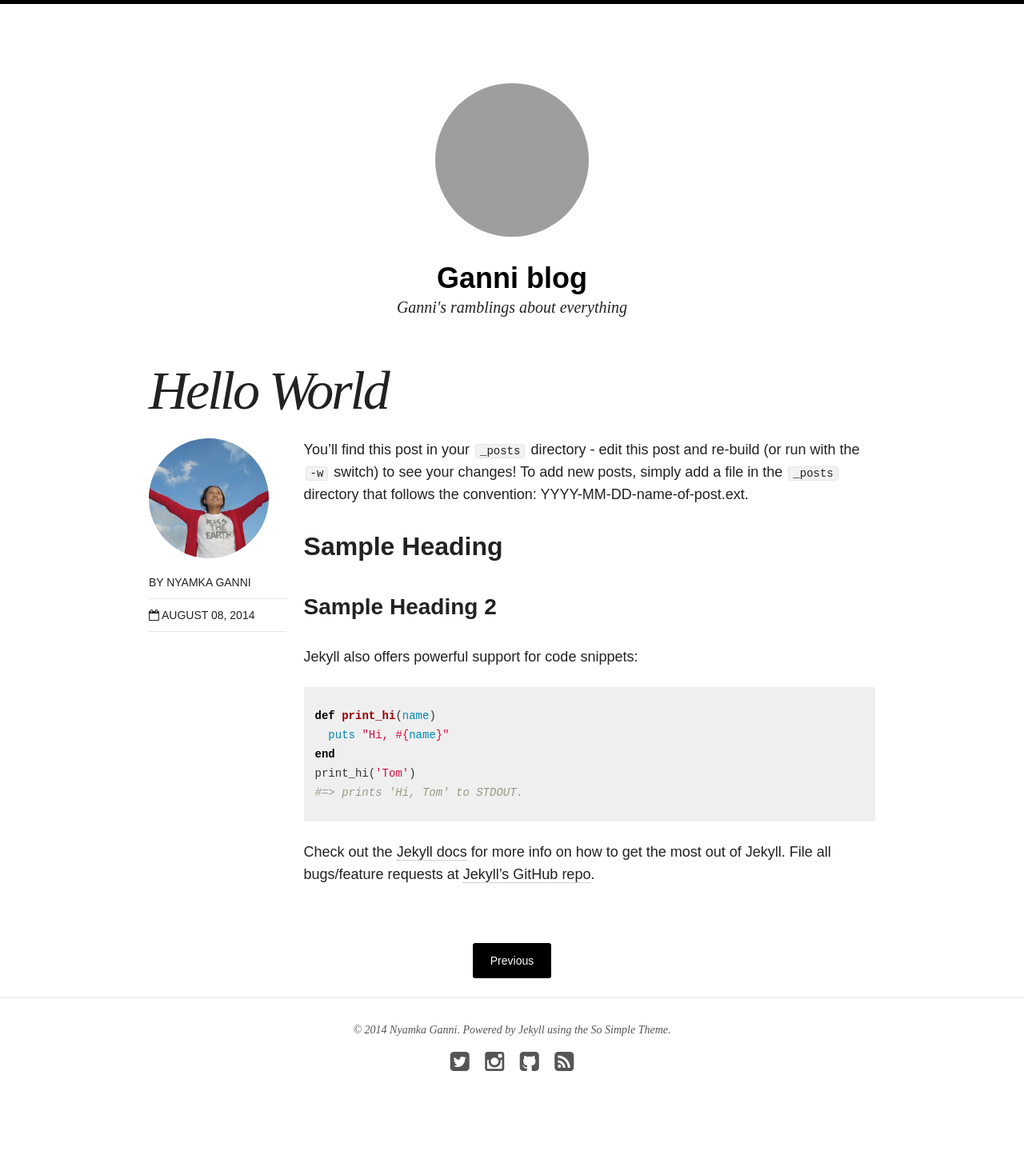
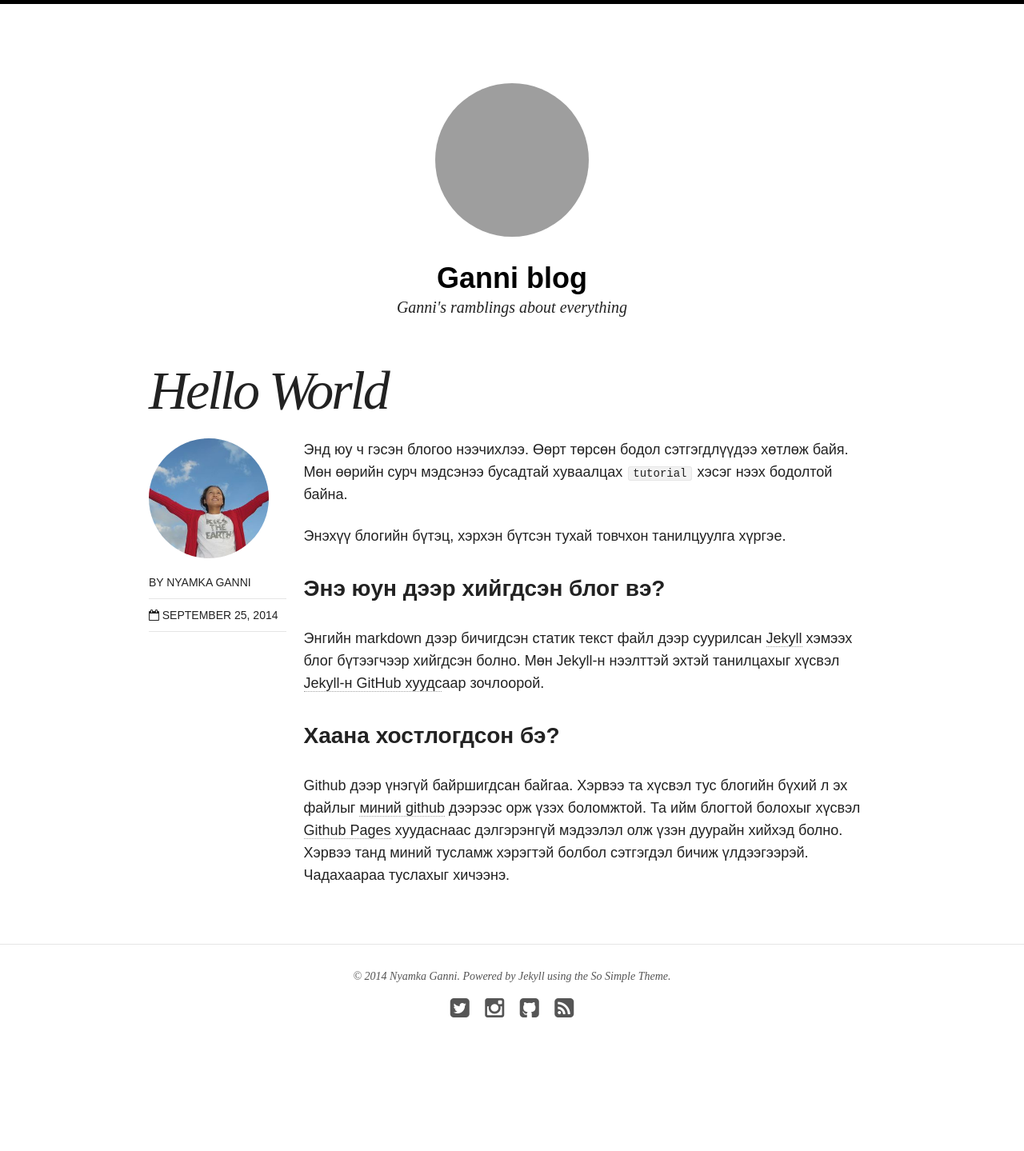
Before and after one commit to ganni/ganni.github.io, a Jekyll site: the page built from _posts/blog/2014-09-25-hello-world.md, in a window 1280 px wide. Shown: the whole page at 80% size. Built offline with Jekyll 4.4.1, drawn with Linux system fonts in a browser that asks for light colours; nearby versions of some CDN libraries; after the commit the page ends 1372 px from its top, so only the background shows below that.

Commit message:
hello world post

```diff
--- a/_data/navigation.yml
+++ b/_data/navigation.yml
@@ -1,13 +1,10 @@
 # Site navigation links
 
-- title: About
-  url: /about/
+- title: Blog
+  url: /blog/
 
 - title: Articles
   url: /articles/
-
-- title: Blog
-  url: /blog/
 
 # - title: Theme Setup
 #   url: /theme-setup/
--- a/_posts/blog/2014-08-08-hello-world.md
+++ /dev/null
@@ -1,33 +0,0 @@
----
-layout: post
-title: "Hello World"
-modified:
-categories: blog
-excerpt:
-tags: []
-image:
-  feature:
-date: 2014-08-08T15:39:55-04:00
----
-
-You'll find this post in your `_posts` directory - edit this post and re-build (or run with the `-w` switch) to see your changes!
-To add new posts, simply add a file in the `_posts` directory that follows the convention: YYYY-MM-DD-name-of-post.ext.
-
-## Sample Heading
-
-### Sample Heading 2
-
-Jekyll also offers powerful support for code snippets:
-
-{% highlight ruby %}
-def print_hi(name)
-  puts "Hi, #{name}"
-end
-print_hi('Tom')
-#=> prints 'Hi, Tom' to STDOUT.
-{% endhighlight %}
-
-Check out the [Jekyll docs][jekyll] for more info on how to get the most out of Jekyll. File all bugs/feature requests at [Jekyll's GitHub repo][jekyll-gh].
-
-[jekyll-gh]: https://github.com/jekyll/jekyll
-[jekyll]:    http://jekyllrb.com
--- /dev/null
+++ b/_posts/blog/2014-09-25-hello-world.md
@@ -0,0 +1,28 @@
+---
+layout: post
+title: "Hello World"
+modified:
+categories: blog
+excerpt:
+tags: []
+image:
+  feature:
+date: 2014-09-25 16:40:45
+---
+
+Энд юу ч гэсэн блогоо нээчихлээ. Өөрт төрсөн бодол сэтгэгдлүүдээ хөтлөж байя. Мөн өөрийн сурч мэдсэнээ бусадтай хуваалцах `tutorial` хэсэг нээх бодолтой байна.
+
+Энэхүү блогийн бүтэц, хэрхэн бүтсэн тухай товчхон танилцуулга хүргэе.
+
+### Энэ юун дээр хийгдсэн блог вэ?
+
+Энгийн markdown дээр бичигдсэн статик текст файл дээр суурилсан [Jekyll][jekyll] хэмээх блог бүтээгчээр хийгдсэн болно. Мөн Jekyll-н нээлттэй эхтэй танилцахыг хүсвэл [Jekyll-н GitHub хуудс][jekyll-gh]аар зочлоорой.
+
+### Хаана хостлогдсон бэ?
+
+Github дээр үнэгүй байршигдсан байгаа. Хэрвээ та хүсвэл тус блогийн бүхий л эх файлыг [миний github][ganni-gh] дээрээс орж үзэх боломжтой. Та ийм блогтой болохыг хүсвэл [Github Pages][gh-pages] хуудаснаас дэлгэрэнгүй мэдээлэл олж үзэн дуурайн хийхэд болно. Хэрвээ танд миний тусламж хэрэгтэй болбол сэтгэгдэл бичиж үлдээгээрэй. Чадахаараа туслахыг хичээнэ.
+
+[jekyll-gh]: https://github.com/jekyll/jekyll
+[jekyll]:    http://jekyllrb.com
+[ganni-gh]:    http://github.com/ganni/ganni.github.io
+[gh-pages]:   https://pages.github.com
```
Also changed, not shown: _drafts/2011-03-10-sample-post.md (renamed from _posts/articles/2011-03-10-sample-post.md), _drafts/2012-05-22-readability-post.md (renamed from _posts/articles/2012-05-22-readability-post.md), _drafts/2013-05-22-sample-post-images.md (renamed from _posts/articles/2013-05-22-sample-post-images.md), _drafts/2013-05-23-readability-feature-post.md (renamed from _posts/articles/2013-05-23-readability-feature-post.md), _drafts/2013-06-25-video-post.md (renamed from _posts/articles/2013-06-25-video-post.md), _drafts/2013-08-12-sample-link-post.md (renamed from _posts/articles/2013-08-12-sample-link-post.md), _drafts/2013-08-16-code-highlighting-post.md (renamed from _posts/articles/2013-08-16-code-highlighting-post.md), _drafts/2014-06-19-author-override.md (renamed from _posts/articles/2014-06-19-author-override.md).
